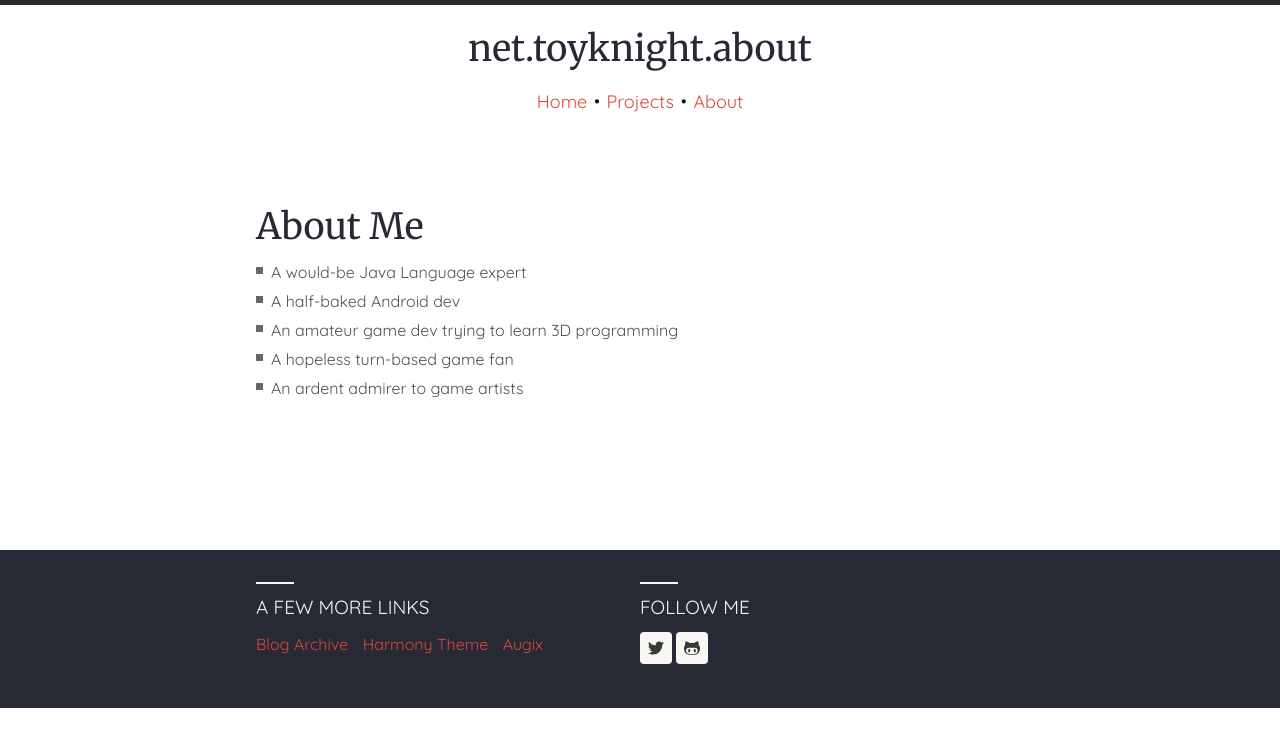
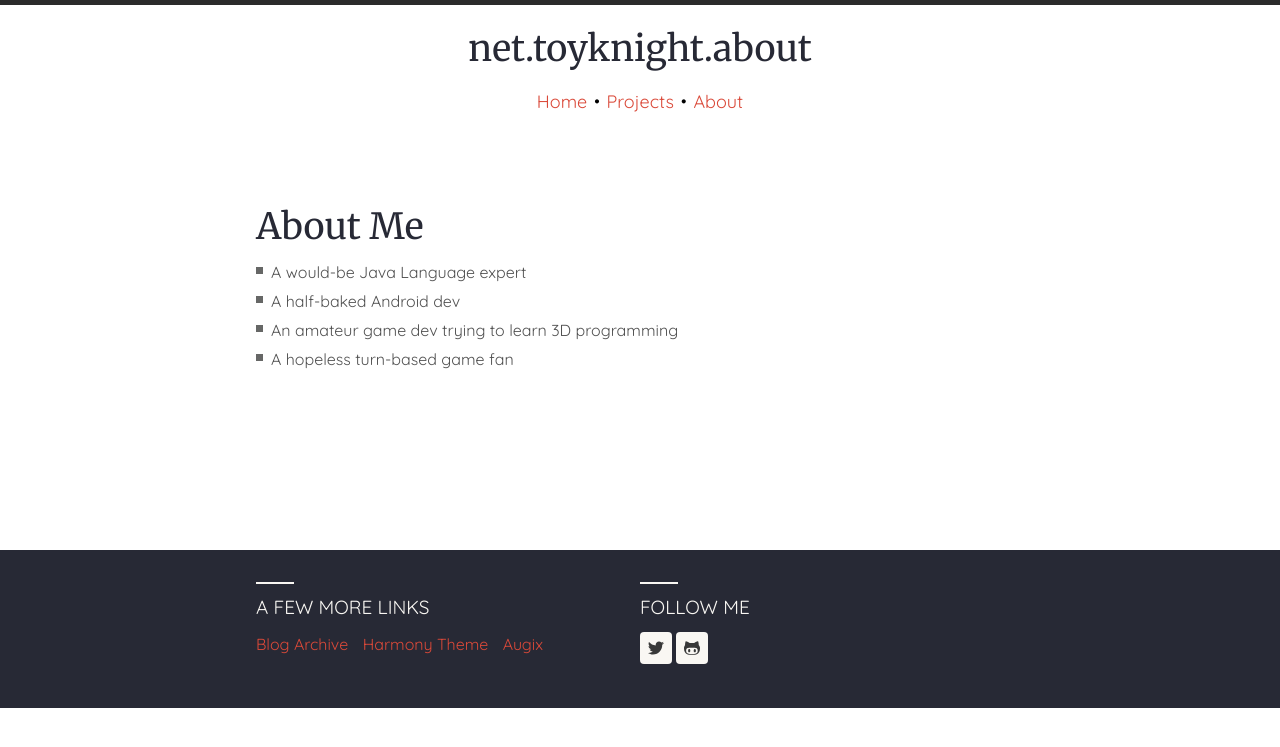
Before and after one commit to toyknight/toyknight.github.io, a Jekyll site: the page built from about.md, in a window 1280 px wide. Shown: the top 747 px of the page. Built offline with Jekyll 4.4.1, drawn with Linux system fonts in a browser that asks for light colours; nearby versions of some CDN libraries.

Commit message:
Update about.md

```diff
--- a/about.md
+++ b/about.md
@@ -11,4 +11,3 @@ permalink: /about/
 * A half-baked Android dev
 * An amateur game dev trying to learn 3D programming
 * A hopeless turn-based game fan
-* An ardent admirer to game artists
```
